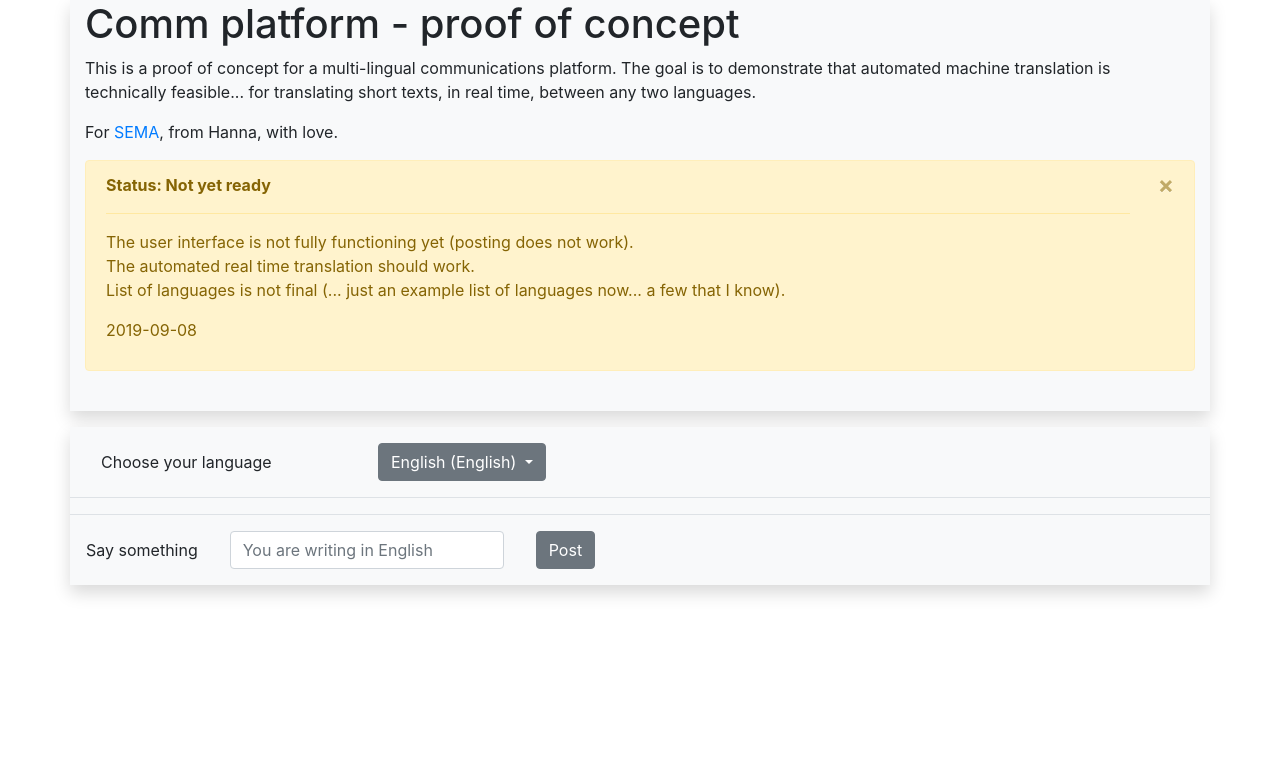
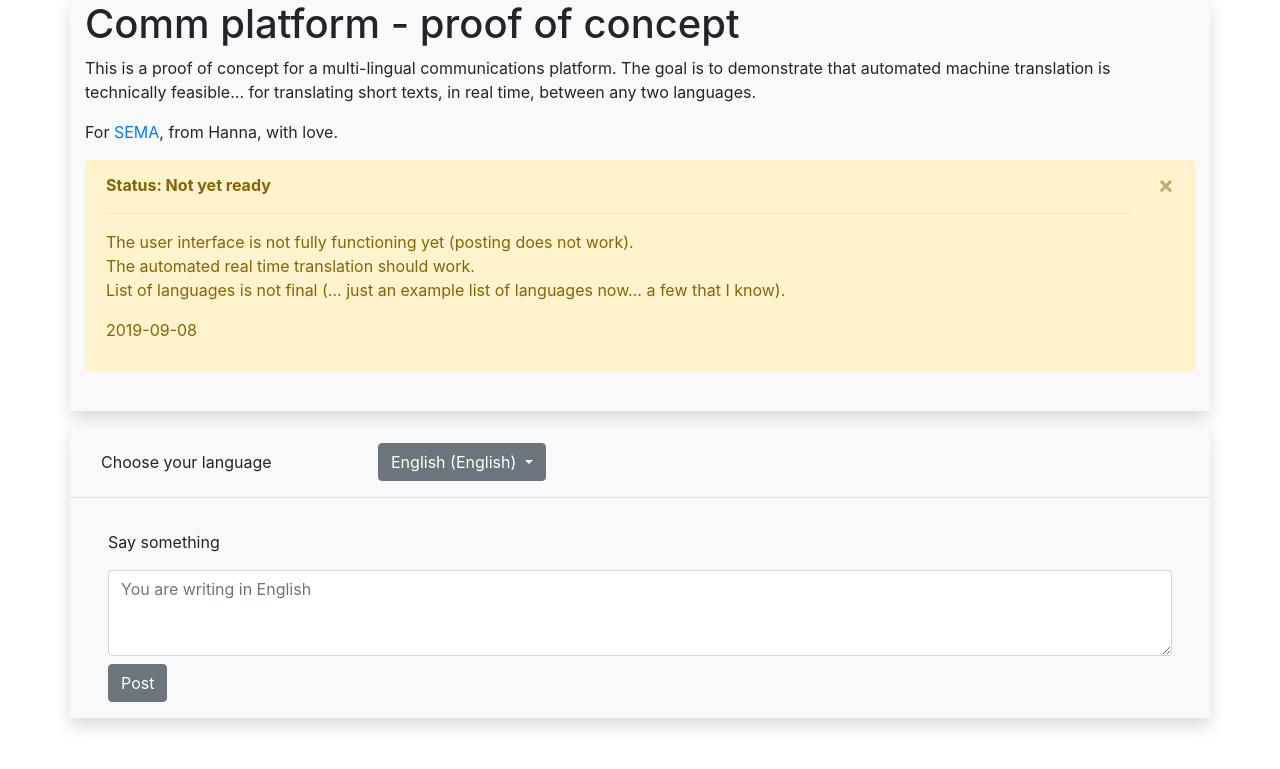
Before and after one commit to totobgycs/sema, a Django app: page /1/ in a window 1280 px wide. Shown: the top 769 px of the page. Run offline with Django 3.2, Linux system fonts and the light colour scheme; data comes from the database, SQL or seed files in the repository; data that the repository does not hold is empty; some libraries are stand-ins or nearby versions.

Commit message:
Made posting have a large input field

```diff
--- a/demo/templates/demo/index.html
+++ b/demo/templates/demo/index.html
@@ -69,18 +69,20 @@
 
 <!------------------------------------------>
 
-  <div class="row border-top">
-
-    <form class="form-inline" action="{% url 'postmessage' chosen_language.lang_english %}" method="post">
-      <div class="form-group m-3">
+  <div class="row m-2">
+    <form class="w-100" action="{% url 'postmessage' chosen_language.lang_english %}" method="post">
+      <div class="form-group">
         {% csrf_token %}
-        <label for="message_text">Say something</label>
+        <div class="col-md-12 col-sm-12 my-2">
+          <label for="message_text">Say something</label>
+        </div>
+        <div class="col-md-12 col-sm-12">
+          <textarea class="form-control" rows="3" id="message_text" name="message_text" placeholder="You are writing in {{chosen_language.lang_english}}"></textarea>
+        </div>
+        <div class="col-md-12 col-sm-6 my-2">
+          <input class="btn btn-secondary" type="submit" value="Post">
+        </div>
       </div>
-      <div class="form-group m-3">
-        <input type="text" class="form-control" id="message_text" name="message_text" placeholder="You are writing in {{chosen_language.lang_english}}">
-      </div>
-      <input class="btn btn-secondary m-3" type="submit" value="Post">
-
     </form>
   </div>
 
```
